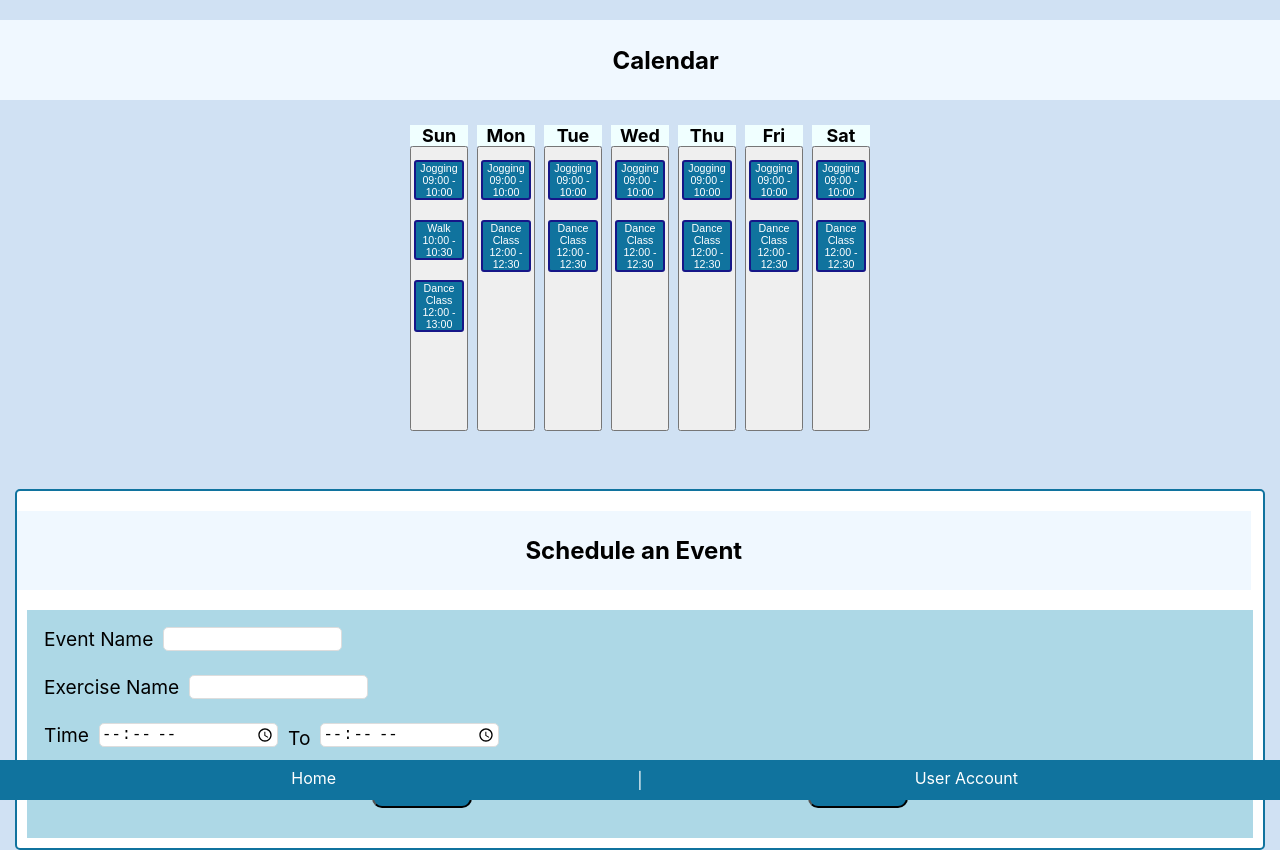
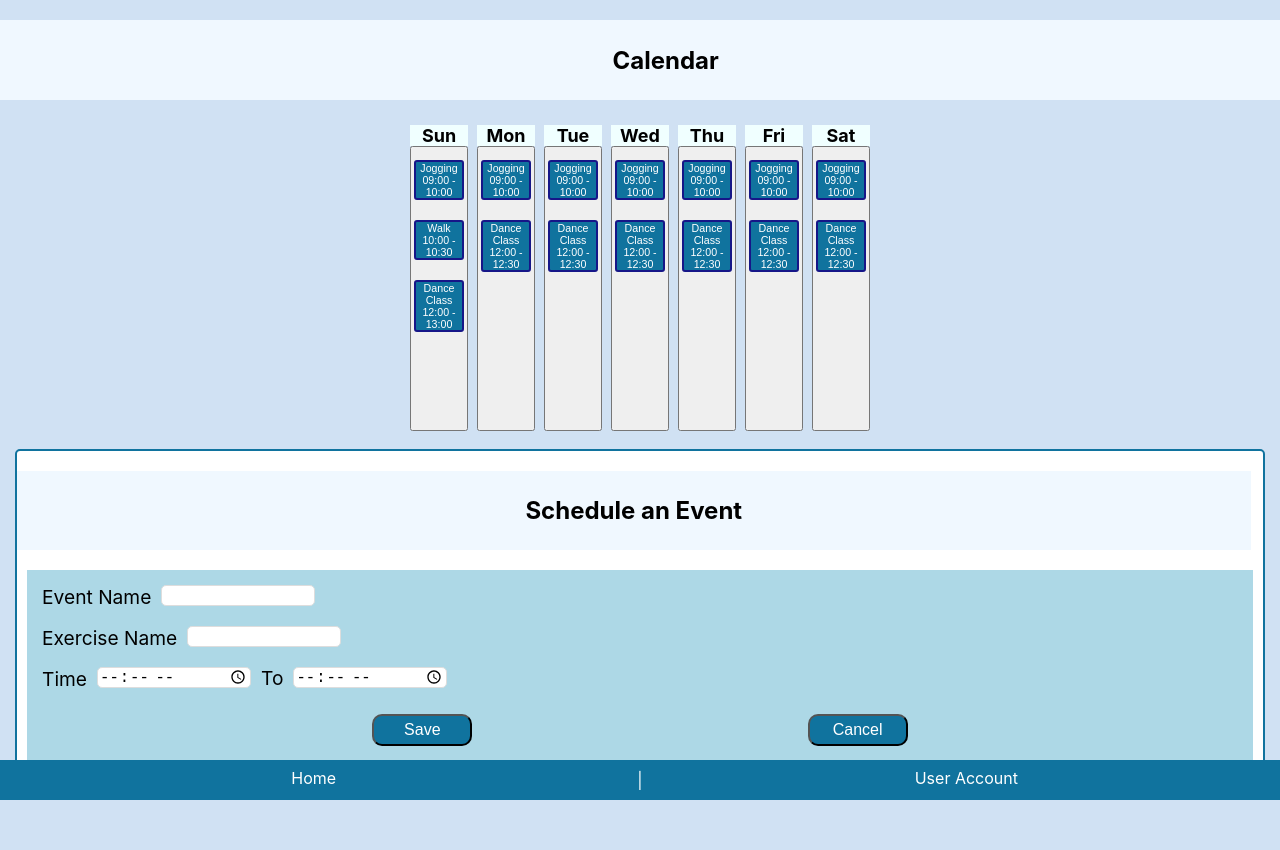
Before and after one commit to jarint/Fitness-Tracker, a React (Create React App) app: page /schedule in a window 1280 px wide. Shown: the top 850 px of the page. After the commit the page ends 820 px from the top, so only its background shows below. Built offline with nearby package versions, Linux system fonts and the light colour scheme.

Commit message:
more stylings

```diff
--- a/src/App.css
+++ b/src/App.css
@@ -174,18 +174,20 @@ a {
   border-radius: 5px;
   background-color: white;
   margin: 15px;
+  margin-top: -40px;
 
 }
 .label{
-  margin:7px;
-  font-size: 1em;
+  margin:5px;
+  font-size: .2em;
 }
 .formInput{
 font-size: 1em;
-height: 20px;
+height: 17px;
+width: 150px;
 }
 p{
-  margin-top:3px
+  margin-top: -1px
 }
 .scheduleExercise {
   background-color: lightblue;
```
